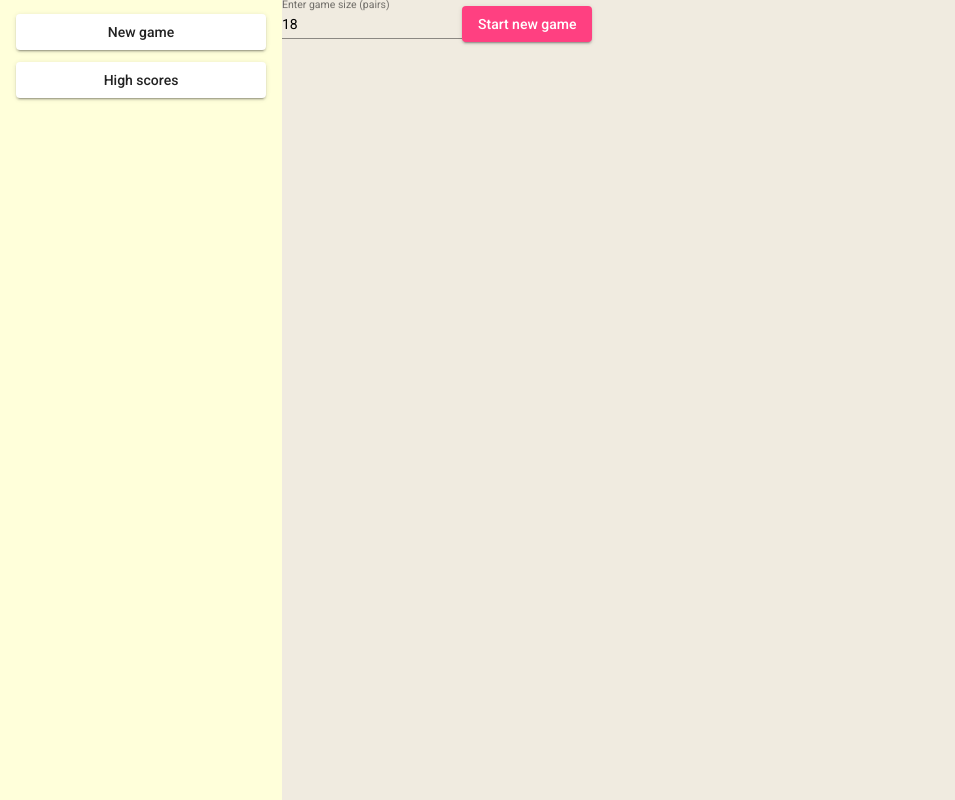
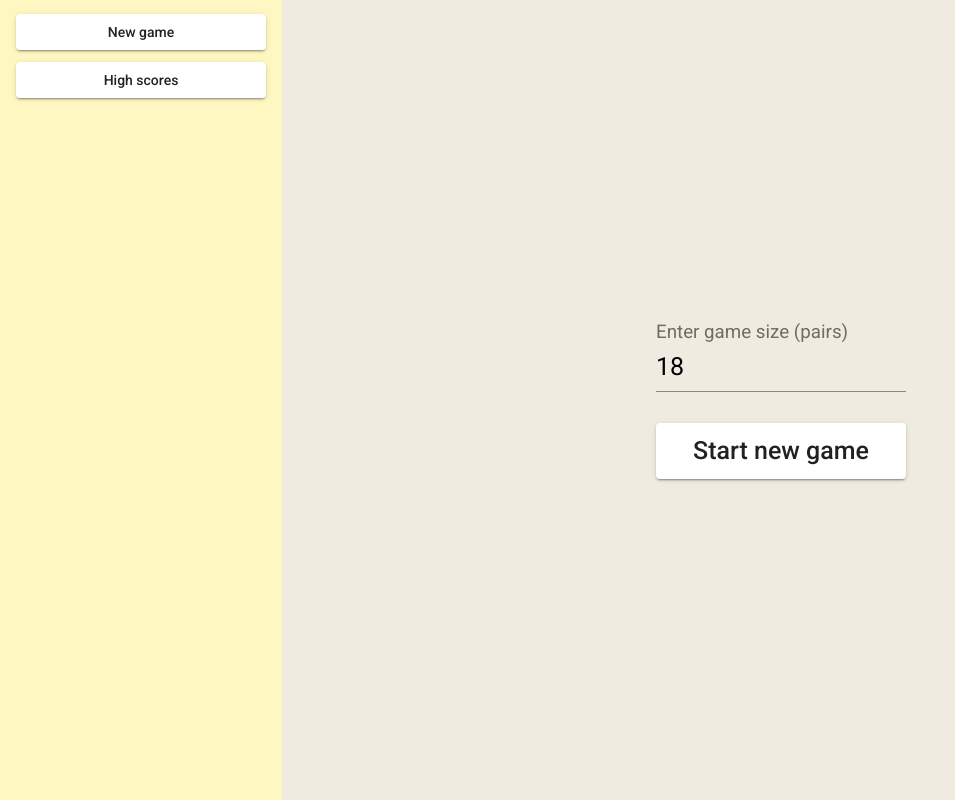
Before and after one commit to tamasc/memory-game, an Angular app: page /new-game in a window 1280 px wide. Shown: the whole page, without its empty margins (0-955 px from the left). Built offline with nearby package versions, Linux system fonts and the light colour scheme.

Commit message:
new game component stylefix

```diff
--- a/src/app/game/game.component.scss
+++ b/src/app/game/game.component.scss
@@ -54,7 +54,7 @@
     display: flex;
     align-items: center;
     flex-direction: column;
-    background-color: #FFFFDA;
+    background-color: #FFF7C1;
     div {
         margin: 30px 10px;
         font-weight: 500;
--- a/src/app/nav-bar/nav-bar.component.scss
+++ b/src/app/nav-bar/nav-bar.component.scss
@@ -1,5 +1,5 @@
 :host {
-    background-color: #FFFFDA;
+    background-color: #FFF7C1;
 }
 
 button {
--- a/src/app/new-game/new-game.component.html
+++ b/src/app/new-game/new-game.component.html
@@ -1,7 +1,7 @@
-<div>
+<div class="container">
 	<mat-form-field>
 		<mat-label>Enter game size (pairs)</mat-label>
 		<input matInput name="size"  type="number" min="3" max="18" [(ngModel)]="gameSize">
 	</mat-form-field>
-	<button mat-raised-button color="accent" (click)="startNewGame()">Start new game</button>
+	<button mat-raised-button (click)="startNewGame()">Start new game</button>
 </div>
--- a/src/app/new-game/new-game.component.scss
+++ b/src/app/new-game/new-game.component.scss
@@ -0,0 +1,16 @@
+.container {
+    font-size: 25px;
+    width: 100%;
+    height: 100%;
+    display: flex;
+    flex-direction: column;
+    justify-content: center;
+    align-items: center;
+    button {
+        font-size: 25px;
+        padding: 10px 20px;
+    }
+    mat-form-field, button {
+        width: 250px;
+    }
+}
```
